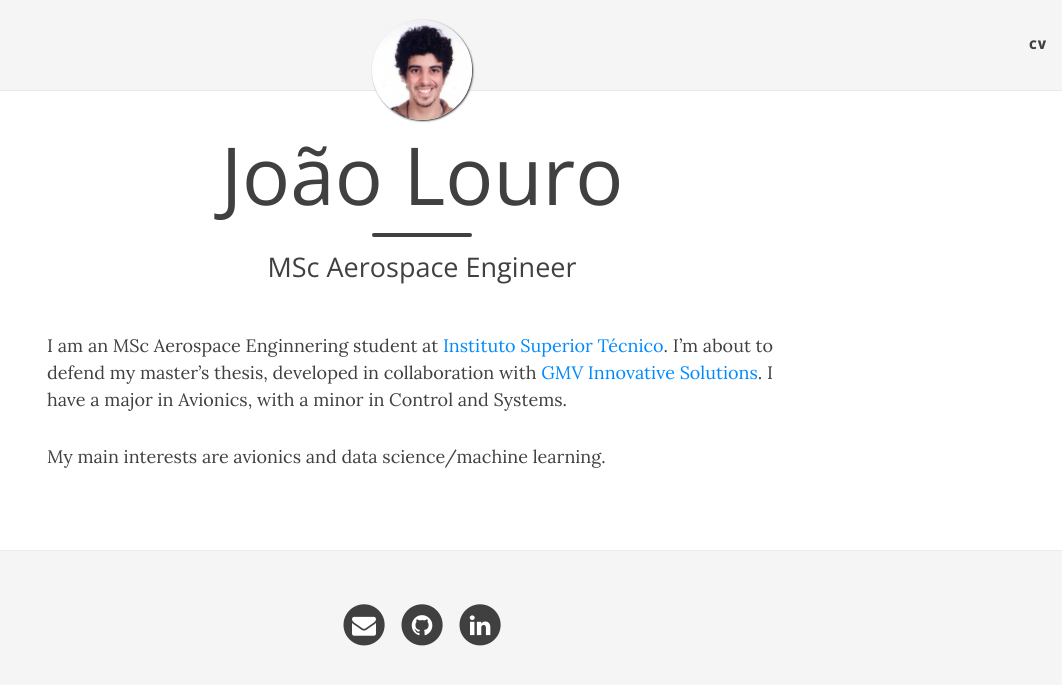
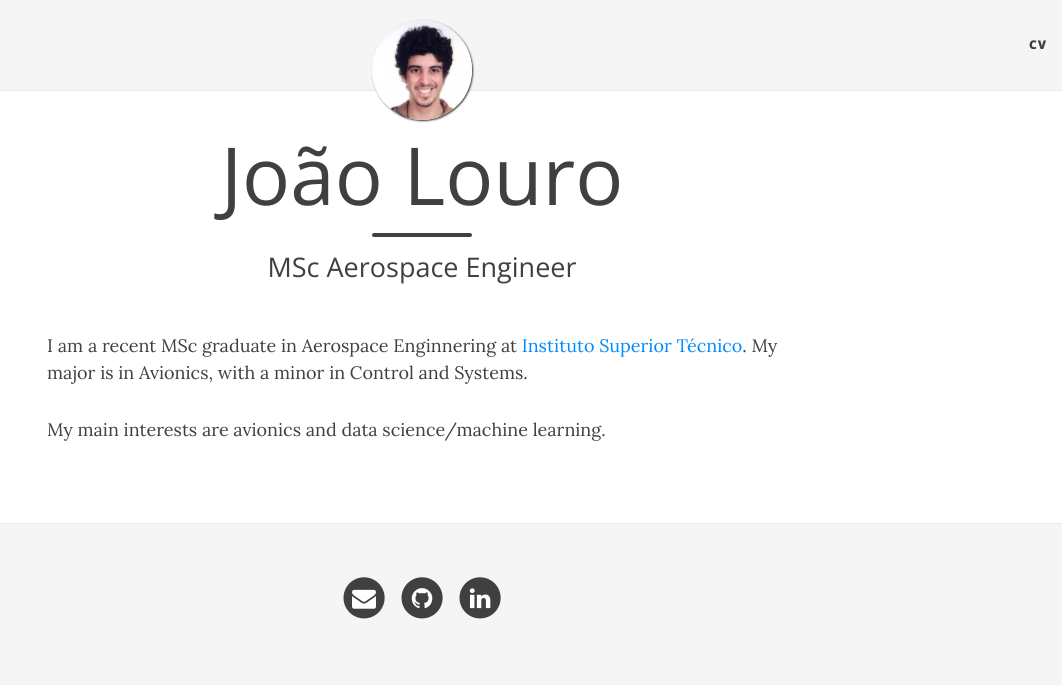
Before and after one commit to fernandeslouro/fernandeslouro.github.io, a Jekyll site: the page built from index.md, in a window 1280 px wide. Shown: the top 685 px of the page, without its empty margins (218-1280 px from the left). Built offline with Jekyll 4.4.1, drawn with Linux system fonts in a browser that asks for light colours; nearby versions of some CDN libraries.

Commit message:
Update index.md

```diff
--- a/index.md
+++ b/index.md
@@ -4,6 +4,6 @@
 subtitle: MSc Aerospace Engineer
 ---
 
-I am an MSc Aerospace Enginnering student at [Instituto Superior Técnico](https://tecnico.ulisboa.pt/en/). I'm about to defend my master's thesis, developed in collaboration with [GMV Innovative Solutions](https://www.gmv.com/en/). I have a major in Avionics, with a minor in Control and Systems.
+I am a recent MSc graduate in Aerospace Enginnering at [Instituto Superior Técnico](https://tecnico.ulisboa.pt/en/). My major is in Avionics, with a minor in Control and Systems.
 
 My main interests are avionics and data science/machine learning.
```
